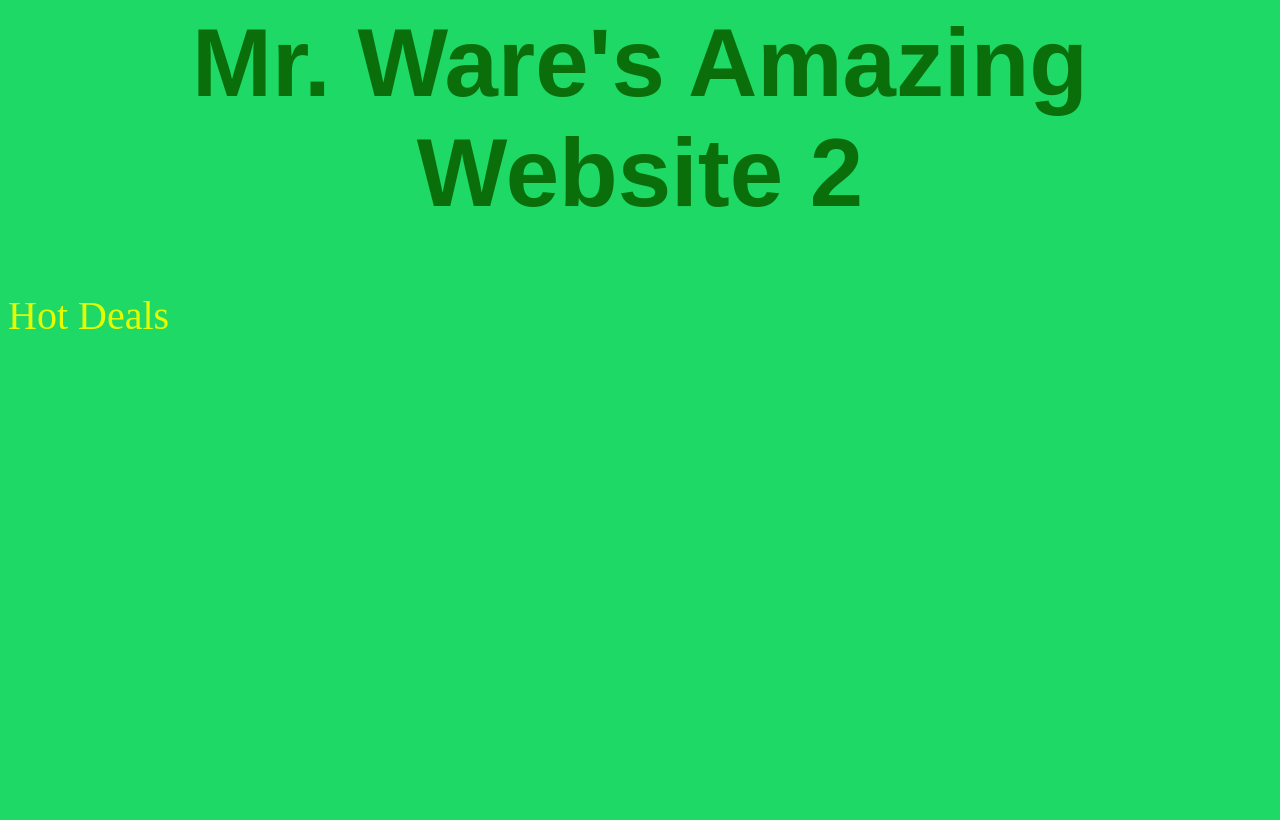
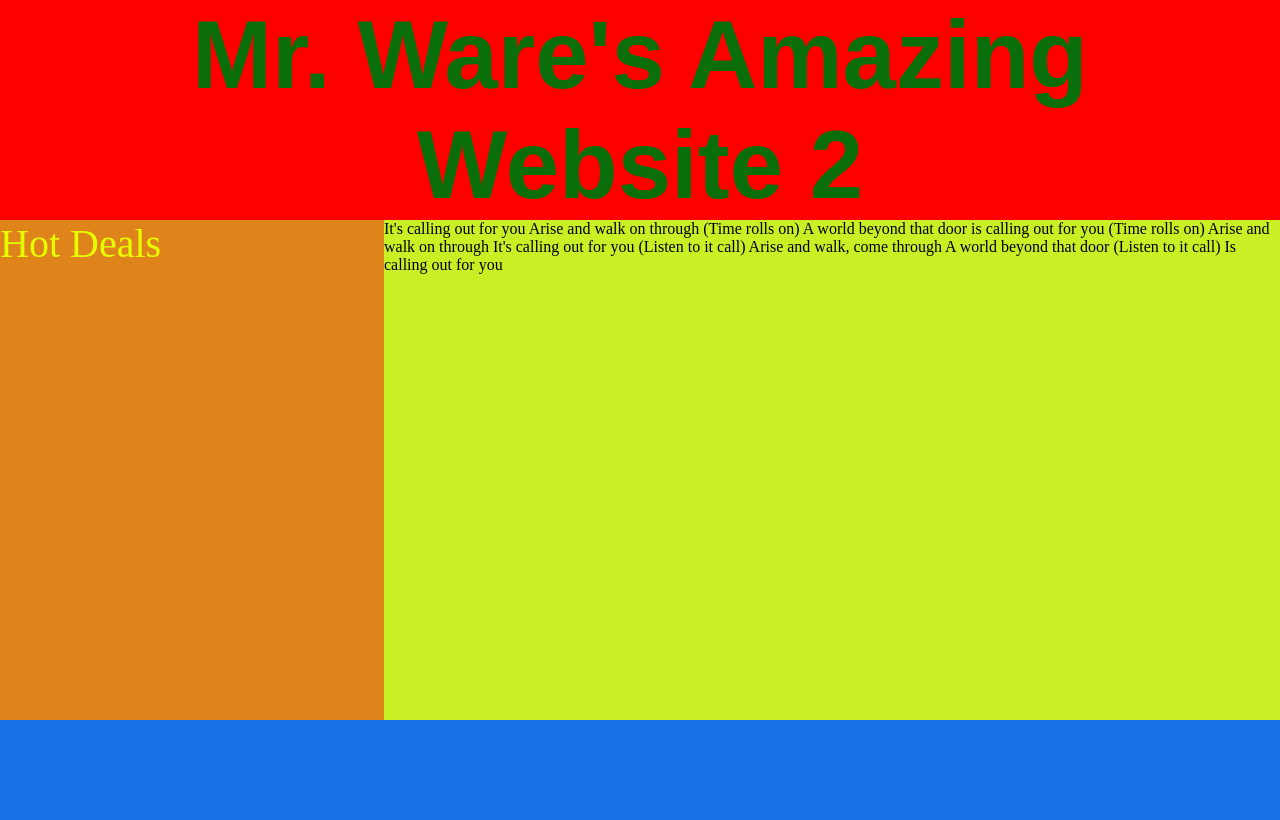
Before and after one commit to jonathanware/CSS-Site2021, a plain HTML site: page index.html in a window 1280 px wide. Drawn offline with Linux system fonts and the light colour scheme.

Commit message:
added divs

```diff
--- a/index.html
+++ b/index.html
@@ -4,7 +4,29 @@
     </head>
 
     <body>
-        <h1>Mr. Ware's Amazing Website 2</h1>
-        <a href="https://slickdeals.net">Hot Deals</a>
+        <div class="header">
+            <h1>Mr. Ware's Amazing Website 2</h1>
+        </div>
+        <div class="left">
+            <a href="https://slickdeals.net">Hot Deals</a>
+        </div>
+        <div class="right">
+            <p>
+            It's calling out for you
+            Arise and walk on through
+            (Time rolls on)
+            A world beyond that door is calling out for you
+            (Time rolls on)
+            Arise and walk on through
+            It's calling out for you
+            (Listen to it call)
+            Arise and walk, come through
+            A world beyond that door
+            (Listen to it call)
+            Is calling out for you
+            </p>
+        </div>
+        <div class="footer">
+        </div>
     </body>
 </html>
--- a/style.css
+++ b/style.css
@@ -20,3 +20,29 @@ a {
     text-decoration: none;
     font-size: 30pt;
 }
+*{
+    margin: 0px;
+    padding: 0px;
+}
+div.header {
+    width: 100%;
+    background-color: red;
+}
+div.left {
+    float: left;
+    width: 30%;
+    height: 500px;
+    background-color: #de841a;
+}
+div.right {
+    float: right;
+    width: 70%;
+    height: 500px;
+    background-color: #c9f024;
+}
+div.footer {
+    display:inline-block;
+    width: 100%;
+    height: 100px;
+    background-color: #1971ea;
+}
```
